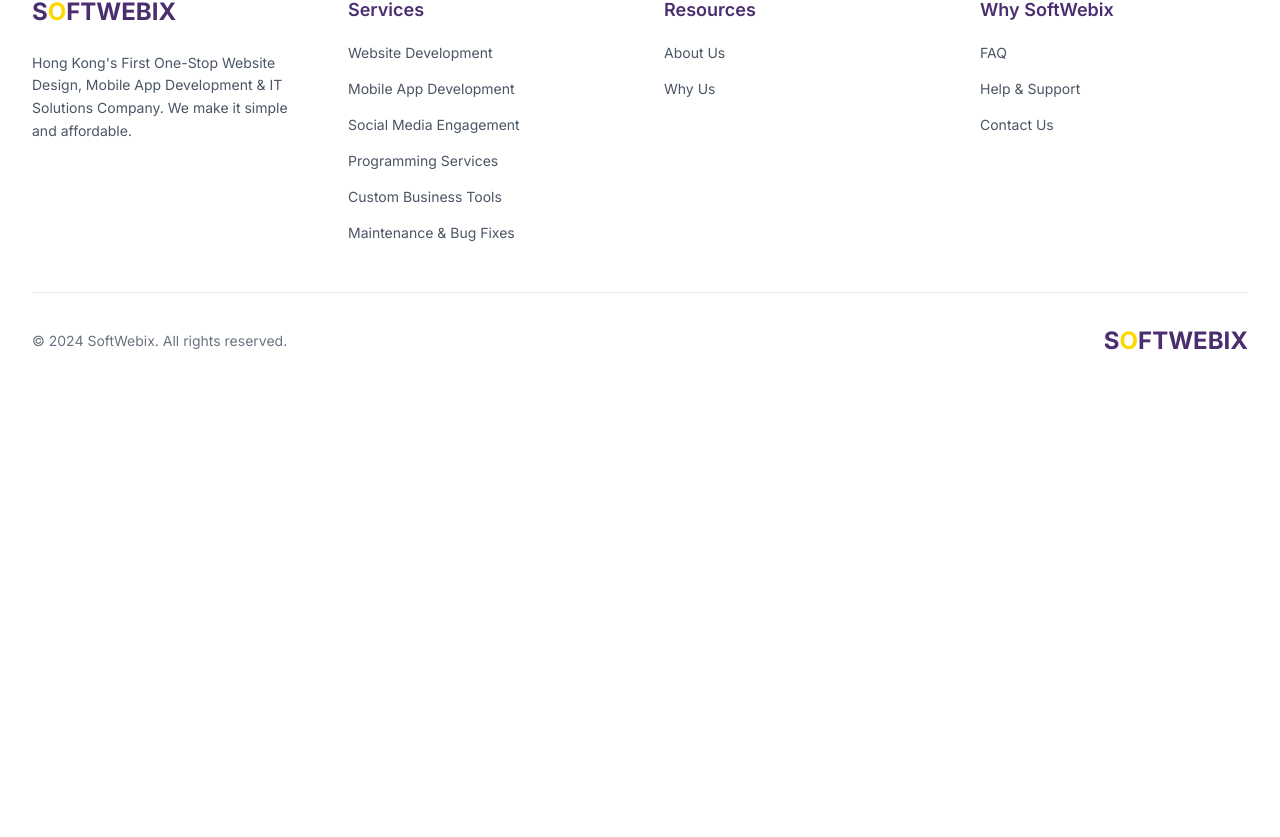
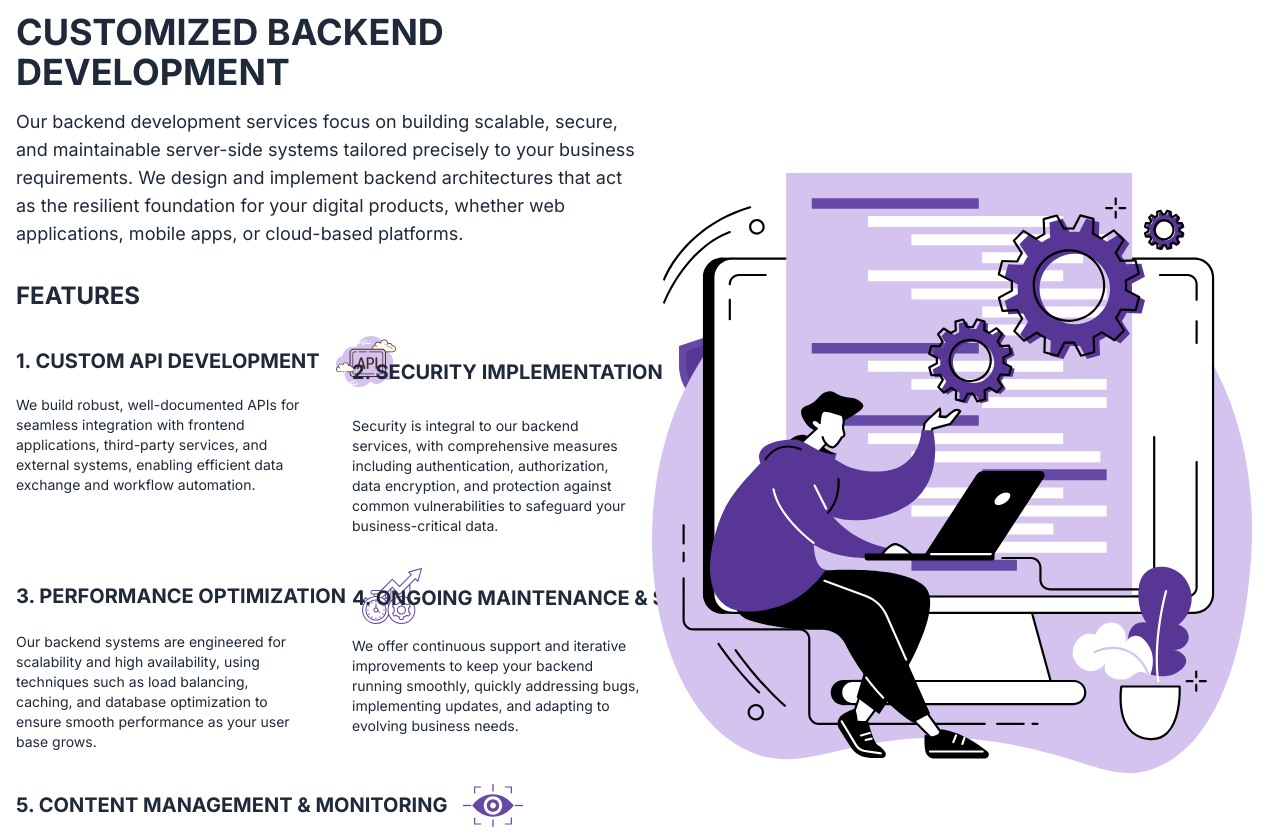
Before and after one commit to Nduhiu17/softwebix, a Next.js app: page /programming in a window 1280 px wide. Shown: the part 2056-2893 px from the top of the page. Before the commit the page ends 2477 px from the top, so only its background shows below. Built offline with nearby package versions, Linux system fonts and the light colour scheme.

Commit message:
add backend section

```diff
--- a/app/programming/page.tsx
+++ b/app/programming/page.tsx
@@ -1,3 +1,4 @@
+import CustomizedBackendSection from "@/components/customized-backend-section";
 import JavaSection from "@/components/java-section";
 import ProfessionalServices from "@/components/professional-services";
 import ProgrammingHeroSection from "@/components/programming-hero-section";
@@ -10,6 +11,7 @@ export default function ProgrammingPage() {
       <ProfessionalServices />
       <PythonSection />
       <JavaSection />
+      <CustomizedBackendSection />
     </>
   );
 }
--- /dev/null
+++ b/components/customized-backend-section.tsx
@@ -0,0 +1,72 @@
+import Image from "next/image";
+
+const features = [
+  {
+    title: "CUSTOM API DEVELOPMENT",
+    description:
+      "We build robust, well-documented APIs for seamless integration with frontend applications, third-party services, and external systems, enabling efficient data exchange and workflow automation.",
+    icon: "/images/Programming-services/custom-api-development.svg",
+  },
+  {
+    title: "SECURITY IMPLEMENTATION",
+    description:
+      "Security is integral to our backend services, with comprehensive measures including authentication, authorization, data encryption, and protection against common vulnerabilities to safeguard your business-critical data.",
+    icon: "/images/Programming-services/security-implementation.svg",
+  },
+  {
+    title: "PERFORMANCE OPTIMIZATION",
+    description:
+      "Our backend systems are engineered for scalability and high availability, using techniques such as load balancing, caching, and database optimization to ensure smooth performance as your user base grows.",
+    icon: "/images/Programming-services/performance-optimization.svg",
+  },
+  {
+    title: "ONGOING MAINTENANCE & SUPPORT",
+    description:
+      "We offer continuous support and iterative improvements to keep your backend running smoothly, quickly addressing bugs, implementing updates, and adapting to evolving business needs.",
+    icon: "/images/Programming-services/ongoing-maintenance-support.svg",
+  },
+  {
+    title: "CONTENT MANAGEMENT & MONITORING",
+    description:
+      "You gain access to dashboards and tools to monitor backend operations and manage your content in real-time, providing transparency and control over your data and system performance.",
+    icon: "/images/Programming-services/content-management-monitoring.svg",
+  },
+];
+
+export default function CustomizedBackendSection() {
+  return (
+    <section className="py-20 bg-white text-gray-800">
+      <div className="container mx-auto px-4">
+        <div className="flex flex-col lg:flex-row items-center">
+          <div className="lg:w-1/2">
+            <h2 className="text-4xl font-bold mb-4">CUSTOMIZED BACKEND DEVELOPMENT</h2>
+            <p className="text-lg mb-8">
+              Our backend development services focus on building scalable, secure, and maintainable server-side systems tailored precisely to your business requirements. We design and implement backend architectures that act as the resilient foundation for your digital products, whether web applications, mobile apps, or cloud-based platforms.
+            </p>
+            <h3 className="text-2xl font-bold mb-6">FEATURES</h3>
+            <div className="grid grid-cols-1 md:grid-cols-2 gap-x-12 gap-y-8">
+              {features.map((feature, index) => (
+                <div key={index}>
+                  <div className="flex items-center justify-between mb-2">
+                    <h4 className="text-xl font-bold whitespace-nowrap">{`${index + 1}. ${feature.title}`}</h4>
+                    <Image src={feature.icon} alt={feature.title} width={60} height={60} className="ml-4" />
+                  </div>
+                  <p className="text-sm">{feature.description}</p>
+                </div>
+              ))}
+            </div>
+          </div>
+          <div className="lg:w-1/2 mt-10 lg:mt-0">
+            <Image
+              src="/images/Programming-services/customised-backend-development.svg"
+              alt="Customized backend development illustration"
+              width={600}
+              height={600}
+              className="mx-auto"
+            />
+          </div>
+        </div>
+      </div>
+    </section>
+  );
+}
```
